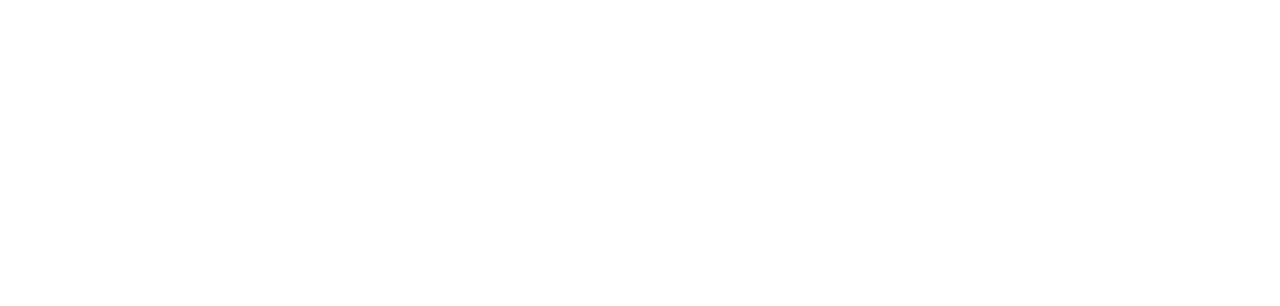
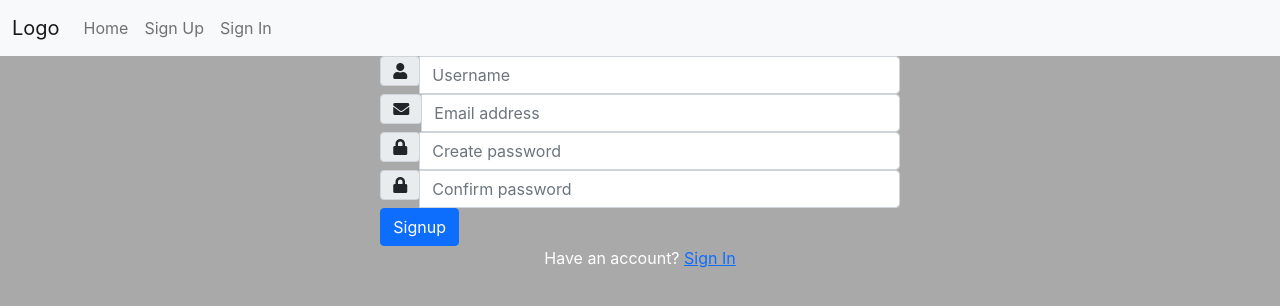
Before and after one commit to barrywire/mern-stack-eCommerce-clone, a React (Create React App) app in the folder client/: page /signup in a window 1280 px wide. Shown: the top 306 px of the page. Built offline with nearby package versions, Linux system fonts and the light colour scheme.

Commit message:
Signup form modification

```diff
--- a/client/src/components/App.js
+++ b/client/src/components/App.js
@@ -1,14 +1,15 @@
-import React from "react";
+import React from 'react';
 import { BrowserRouter, Switch, Route } from 'react-router-dom';
 import Header from './Header';
 import Home from './Home';
 import Signup from './Signup';
 import Signin from './Signin';
-import NotFound from "./NotFound";
+import NotFound from './NotFound';
 
-const App = () => (
+const App = () => {
+    return (
         <BrowserRouter>
-    <Header>
+            <Header />
             <main>
                 <Switch>
                     <Route exact path='/' component={Home} />
@@ -17,10 +18,10 @@ const App = () => (
                     <Route component={NotFound} />
                 </Switch>
             </main>
-
-    </Header>
         </BrowserRouter>
-
     );
 
+
+};
+
 export default App;
--- a/client/src/components/Header.js
+++ b/client/src/components/Header.js
@@ -2,7 +2,7 @@ import React from "react";
 import { Link } from "react-router-dom";
 const Header = () => {
   //views
-  const showNavigation = () => {
+  const showNavigation = () => (
     <nav className="navbar navbar-expand-lg navbar-light bg-light">
       <div className="container-fluid">
         <Link to="/" className="navbar-brand">
@@ -37,8 +37,8 @@ const Header = () => {
           </ul>
         </div>
       </div>
-    </nav>;
-  };
+    </nav>
+  );
   //render
   return <header id="header">{showNavigation()}</header>;
 };
--- /dev/null
+++ b/client/src/components/Signup.css
@@ -0,0 +1,10 @@
+:root
+{
+    --background-color: darkgrey;
+}
+.signup-container
+{
+    background-color: var(--background-color);
+    background-size: cover;
+    background-repeat: no-repeat;
+}
--- a/client/src/components/Signup.js
+++ b/client/src/components/Signup.js
@@ -1,8 +1,97 @@
 import React from 'react';
+import { Link } from "react-router-dom";
+import './Signup.css';
 
 
 const Signup = () => {
-    return <p>Inside Signup component</p>;
+    /*******************************
+     * VIEWS
+    ********************************/
+    const showSignupForm = () => (
+        <form className='signup-form' noValidate>
+            {/* username */}
+            <div className='form-group input-group'>
+                <div className='input-group-prepend'>
+                    <span className='input-group-text'>
+                        <i className='fa fa-user'></i>
+                    </span>
+                </div>
+                <input
+                    name='username'
+                    className='form-control'
+                    placeholder='Username'
+                    type='text'
+                />
+            </div>
+            {/* email */}
+            <div className='form-group input-group'>
+                <div className='input-group-prepend'>
+                    <span className='input-group-text'>
+                        <i className='fa fa-envelope'></i>
+                    </span>
+                </div>
+                <input
+                    name='email'
+                    className='form-control'
+                    placeholder='Email address'
+                    type='email'
+                />
+            </div>
+            {/* password */}
+            <div className='form-group input-group'>
+                <div className='input-group-prepend'>
+                    <span className='input-group-text'>
+                        <i className='fa fa-lock'></i>
+                    </span>
+                </div>
+                <input
+                    name='password'
+                    className='form-control'
+                    placeholder='Create password'
+                    type='password'
+                />
+            </div>
+            {/* password2 */}
+            <div className='form-group input-group'>
+                <div className='input-group-prepend'>
+                    <span className='input-group-text'>
+                        <i className='fa fa-lock'></i>
+                    </span>
+                </div>
+                <input
+                    name='password2'
+                    className='form-control'
+                    placeholder='Confirm password'
+                    type='password'
+
+                />
+            </div>
+            {/* signup button */}
+            <div className='form-group'>
+                <button type='submit' className='btn btn-primary btn-block'>
+                    Signup
+                </button>
+            </div>
+            {/* already have account */}
+            <p className='text-center text-white'>
+                Have an account? <Link to='./Signin.js'>Sign In</Link>
+            </p>
+        </form>
+    )
+
+    /*******************************
+     * RENDERER
+    ********************************/
+    return(
+        <div className='signup-container'>
+            <div className='row px-10 vh-100'> {/*vh occupies the entire vertical height of the device*/}
+                <div className='col-md-5 mx-auto '>
+                    { showSignupForm() }
+                </div>
+            </div>
+
+        </div>
+    );
 };
 
 export default Signup;
```
Lines whose indentation alone changed are shown as unchanged.
